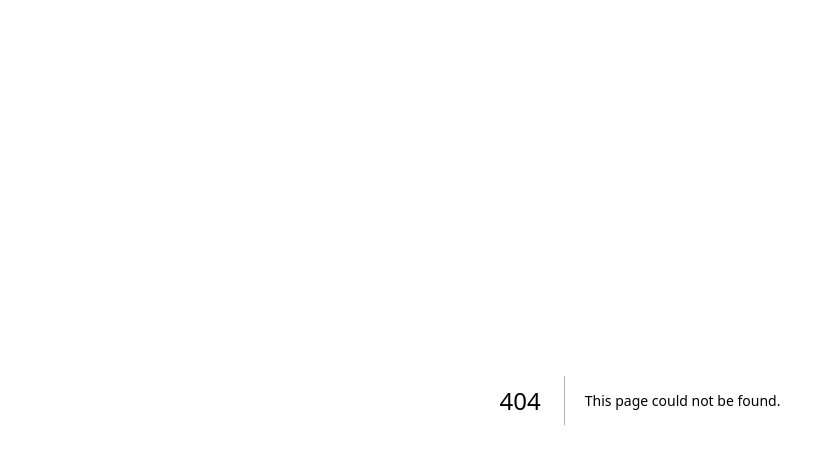
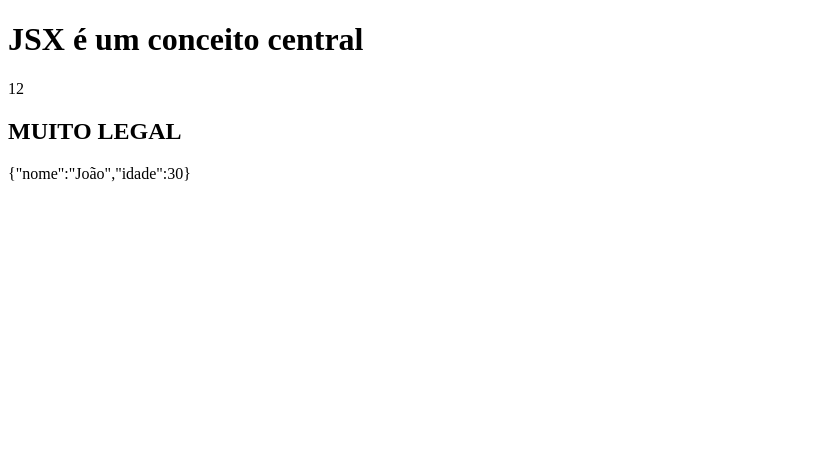
Before and after one commit to Edusu123/fundamentos, a Next.js app: page /jsx in a window 1280 px wide. Before the commit this address had no page. Shown: the top 464 px of the page, without its empty margins (0-835 px from the left). Built offline with nearby package versions, Linux system fonts and the light colour scheme.

Commit message:
Integração JavaScript/JSX.

```diff
--- /dev/null
+++ b/src/pages/jsx.jsx
@@ -0,0 +1,20 @@
+export default function Jsx() {
+  const a = 4;
+  const b = 3;
+  console.log(a * b);
+
+  const titulo = <h1>JSX é um conceito central</h1>;
+
+  function subtitulo() {
+    return <h2> {"muito legal".toUpperCase()} </h2>;
+  }
+
+  return (
+    <div>
+      {titulo}
+      {a * b} <br />
+      {subtitulo()}
+      <p>{JSON.stringify({ nome: "João", idade: 30 })}</p>
+    </div>
+  );
+}
```
